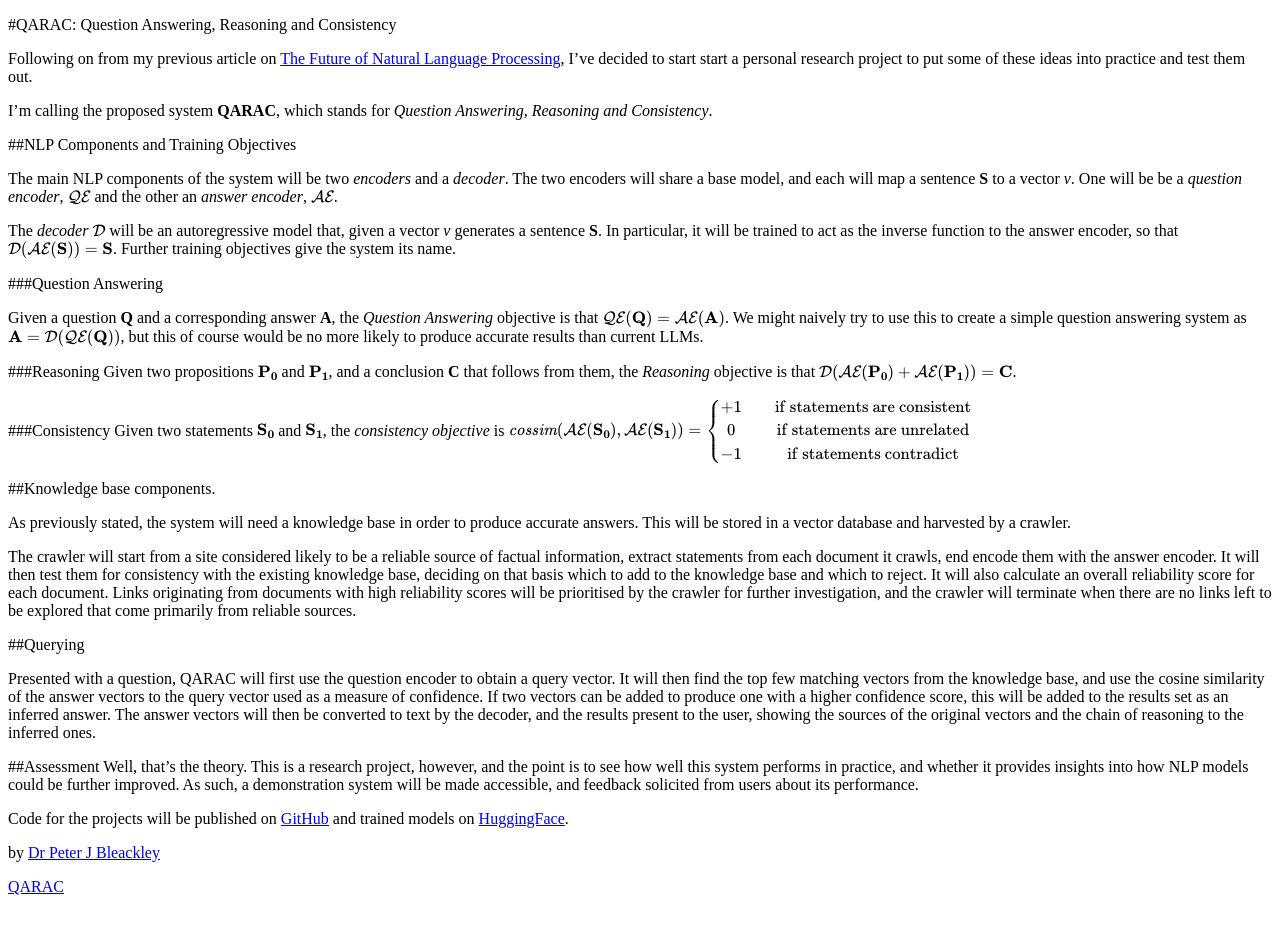
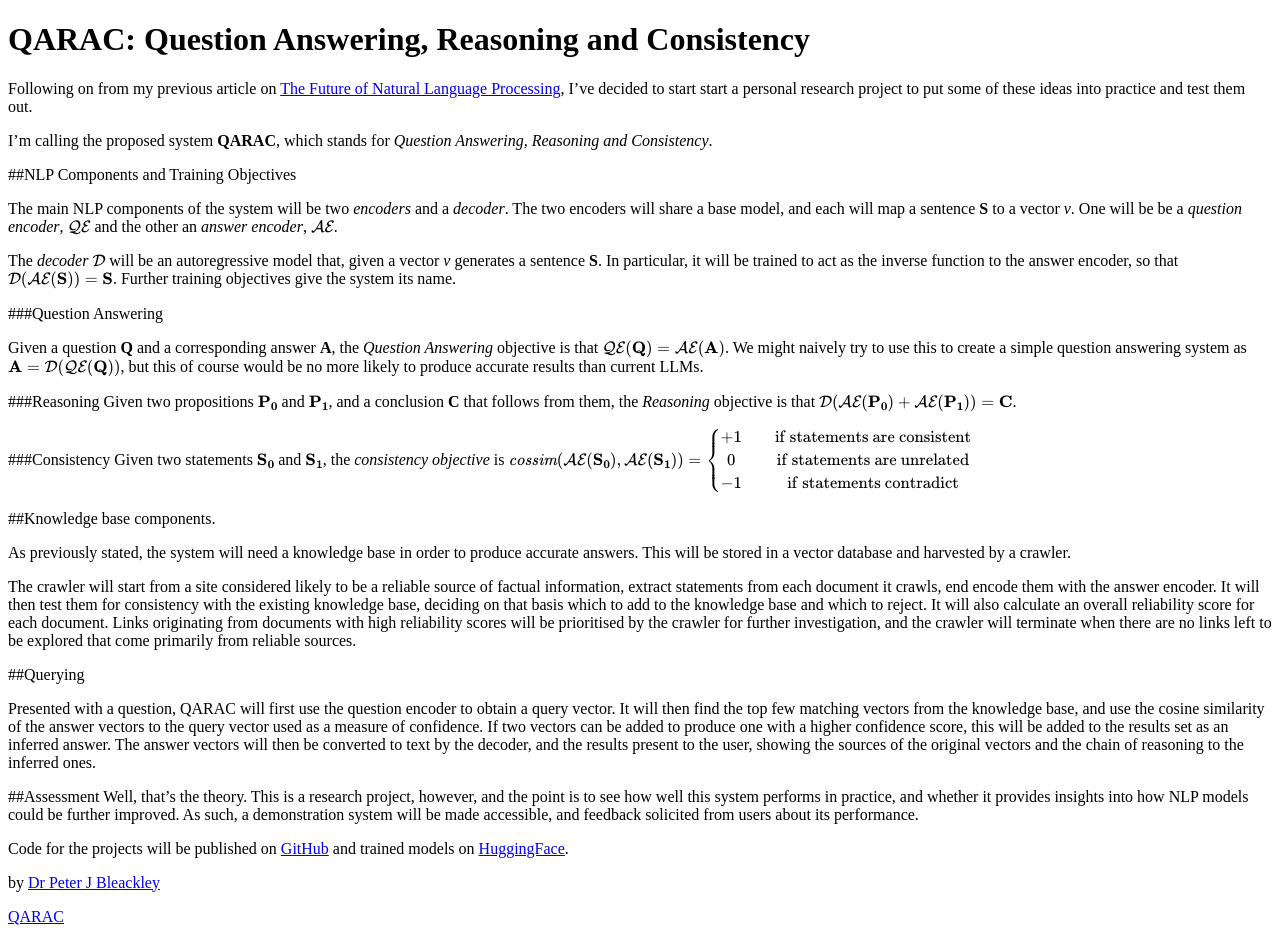
Before and after one commit to PeteBleackley/PeteBleackley.github.io, a Jekyll site: the page built from QARAC/qarac-question-answering-reasoning-and_consistency.md, in a window 1280 px wide. Built offline with Jekyll 4.4.1, drawn with Linux system fonts in a browser that asks for light colours; our own code applies the rules of GitHub Pages for plain Markdown files; before the commit the page ends 912 px from its top, so only the background shows below that.

Commit message:
Fixed Yaml Errors

```diff
--- a/QARAC/qarac-question-answering-reasoning-and_consistency.md
+++ b/QARAC/qarac-question-answering-reasoning-and_consistency.md
@@ -1,9 +1,9 @@
 ---
 layout: default
-title: QARAC: Question Answering, Reasoning and Consistency
+title: "QARAC: Question Answering, Reasoning and Consistency"
 ---
 
-#QARAC: Question Answering, Reasoning and Consistency
+# QARAC: Question Answering, Reasoning and Consistency
 
 Following on from my previous article on [The Future of Natural Language Processing]({% link QARAC/future-of-nlp.md %}), I've decided to start start a personal research project to put some of these ideas into practice and test them out.
 
```
Also changed, not shown: QARAC/qarac-models-and-datasets.md (+2 -2 lines), QARAC/qarac-porting-to-pytorch.md (+2 -2 lines).
